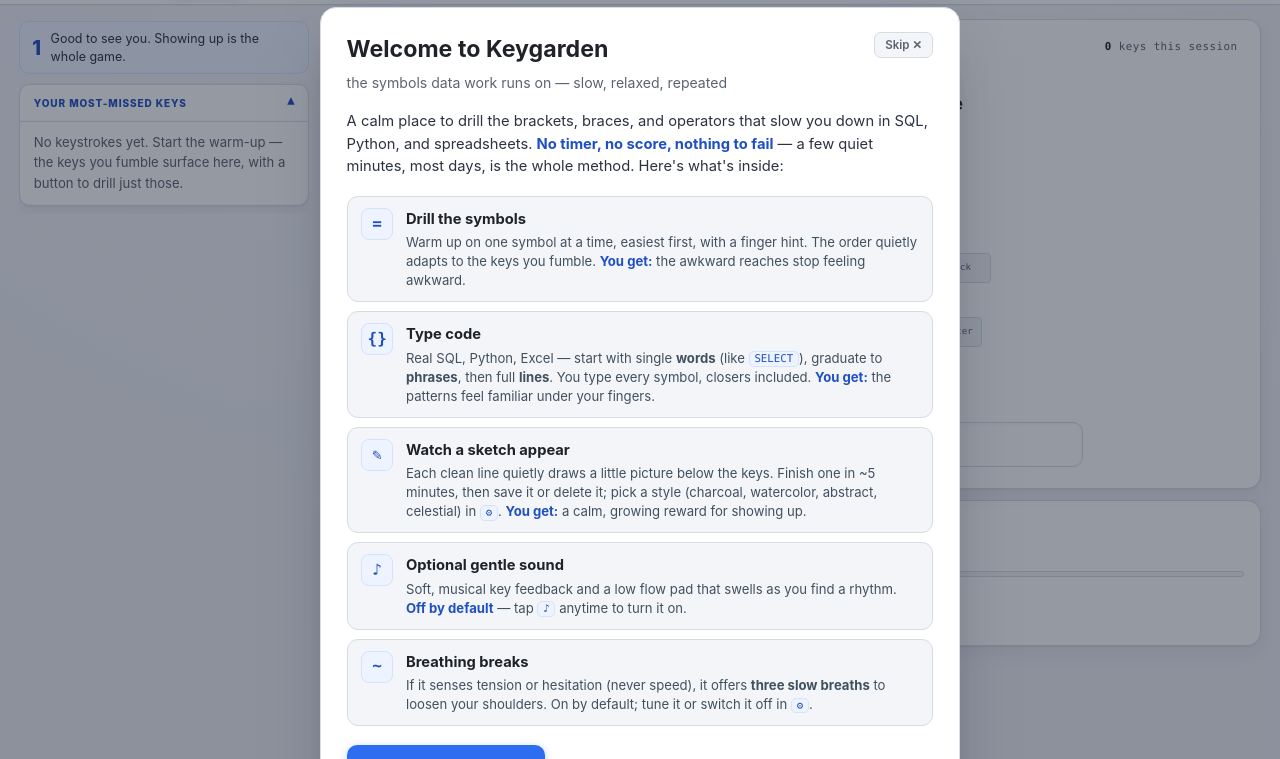
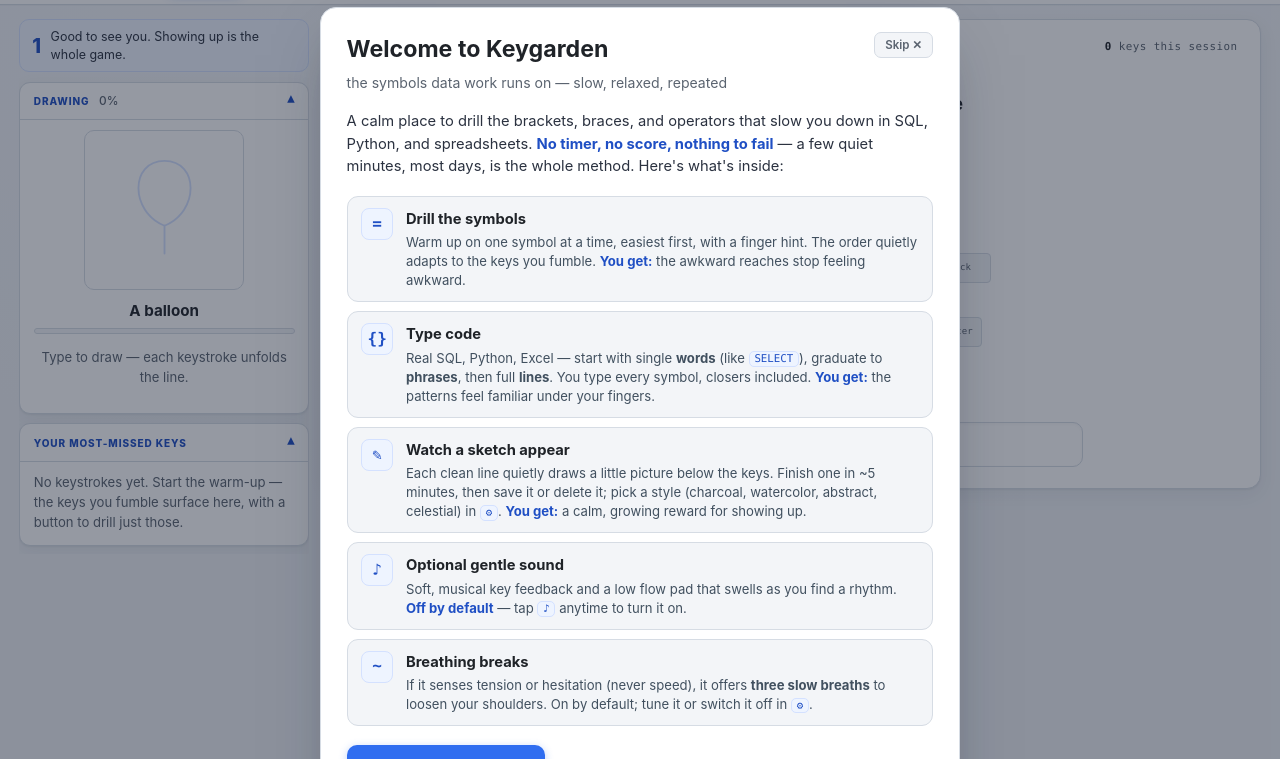
Before and after one commit to michaelnocito/keygarden, a plain HTML site: page keygarden-offline.html in a window 1280 px wide. Shown: the part 41-800 px from the top of the page. Drawn offline with Linux system fonts and the light colour scheme.

Commit message:
Move drawing into the progress rail as the top collapsible (open by default, above most-missed)

```diff
--- a/keygarden-offline.html
+++ b/keygarden-offline.html
@@ -134,11 +134,11 @@
   .kf-key.target-shift .kf-base{color:#fff!important;}
   .kf-key.wrong{background:var(--bad)!important;border-color:#b01a24!important;animation:nudge .18s;}
   .kf-key.wrong .kf-base,.kf-key.wrong .kf-shifted{color:#fff!important;}
-  /* sketch panel in work area — secondary, sits below typing card */
-  .kf-sketch-panel{width:100%;background:var(--panel);border:1px solid var(--line);border-radius:14px;box-shadow:var(--shadow);padding:.75rem 1rem;margin-top:.7rem;}
-  .kf-sketch-row{display:flex;align-items:center;gap:.9rem;}
-  .kf-sketch-canvas{flex:0 0 auto;width:120px;height:120px;background:#fff;border:1px solid var(--line);border-radius:10px;overflow:hidden;position:relative;display:flex;align-items:center;justify-content:center;}
+  /* sketch — sits at top of the progress rail; vertical stack in narrow column */
+  .kf-sketch-row{display:flex;flex-direction:column;align-items:center;gap:.55rem;}
+  .kf-sketch-canvas{width:160px;height:160px;background:#fff;border:1px solid var(--line);border-radius:10px;overflow:hidden;position:relative;display:flex;align-items:center;justify-content:center;}
   .kf-sketch-canvas svg{width:88%;height:88%;}
+  .kf-sketch-info{width:100%;text-align:center;}
   .kf-art{display:block;width:100%;height:100%;}
   .kf-art .ghost{fill:none;stroke:var(--accent-bd);stroke-width:5;stroke-linecap:round;stroke-linejoin:round;}
   .kf-art .ink{fill:none;stroke:var(--accent);stroke-width:5;stroke-linecap:round;stroke-linejoin:round;transition:stroke-dashoffset .28s ease-out;}
@@ -1804,10 +1804,6 @@
     focusKeys: focusKeys,
     clearFocus: clearFocus,
     voiceOn: voiceOn
-  }), /*#__PURE__*/React.createElement(LiveSketch, {
-    sketch: sketch,
-    onSave: saveSketch,
-    onDiscard: discardSketch
   }))));
 }
 
@@ -1870,6 +1866,14 @@
   }, streak.streak || 1), /*#__PURE__*/React.createElement("span", {
     className: "kf-streak-txt"
   }, streak.streak > 1 ? /*#__PURE__*/React.createElement(React.Fragment, null, "Welcome back \u2014 ", /*#__PURE__*/React.createElement("b", null, streakWord), ".") : /*#__PURE__*/React.createElement(React.Fragment, null, "Good to see you. Showing up is the whole game."), streak.days > 1 && /*#__PURE__*/React.createElement(React.Fragment, null, " ", streak.days, " days \xB7 ", streak.sessions, " sessions", finished.length > 0 ? ` · ${finished.length} ${finished.length === 1 ? "sketch" : "sketches"}` : "", "."))), /*#__PURE__*/React.createElement(Collapsible, {
+    title: sketch && sketch.pending != null ? "Sketch — finished" : "Drawing",
+    defaultOpen: true,
+    subtitle: sketch && sketch.pending != null ? "keep or delete?" : `${Math.round((sketch ? sketch.strokes : 0) / STROKES_GOAL * 100)}%`
+  }, /*#__PURE__*/React.createElement(LiveSketch, {
+    sketch: sketch,
+    onSave: onSave,
+    onDiscard: onDiscard
+  })), /*#__PURE__*/React.createElement(Collapsible, {
     title: "Your most-missed keys",
     defaultOpen: true,
     subtitle: attempts === 0 ? null : missed.length > 0 ? `${missed.length} ${missed.length === 1 ? "key" : "keys"} fumbled` : "clean so far"
@@ -2687,9 +2691,7 @@
     } catch (e) {}
   }, [frac, cur.d]);
   return /*#__PURE__*/React.createElement("div", {
-    className: "kf-sketch-panel" + (pending ? " done" : "")
-  }, /*#__PURE__*/React.createElement("div", {
-    className: "kf-sketch-row"
+    className: "kf-sketch-row" + (pending ? " done" : "")
   }, /*#__PURE__*/React.createElement("div", {
     className: "kf-sketch-canvas"
   }, /*#__PURE__*/React.createElement("svg", {
@@ -2718,8 +2720,6 @@
   }))), /*#__PURE__*/React.createElement("div", {
     className: "kf-sketch-info"
   }, /*#__PURE__*/React.createElement("p", {
-    className: "kf-sketch-status"
-  }, pending ? "Finished ✓" : "Sketching"), /*#__PURE__*/React.createElement("p", {
     className: "kf-sketch-name"
   }, title), pending ? /*#__PURE__*/React.createElement(React.Fragment, null, /*#__PURE__*/React.createElement("p", {
     className: "kf-dim"
@@ -2742,7 +2742,7 @@
     }
   })), /*#__PURE__*/React.createElement("p", {
     className: "kf-dim"
-  }, near ? "Almost there — a few more keystrokes finish it." : n > 0 ? `${n} ${n === 1 ? "sketch" : "sketches"} saved · type to draw` : "Type to draw — each keystroke unfolds the line.")))));
+  }, near ? "Almost there — a few more keystrokes finish it." : n > 0 ? `${n} ${n === 1 ? "sketch" : "sketches"} saved · type to draw` : "Type to draw — each keystroke unfolds the line."))));
 }
 ReactDOM.createRoot(document.getElementById("root")).render(/*#__PURE__*/React.createElement(App, null));</script>
 </body>
--- a/tools/smoke.mjs
+++ b/tools/smoke.mjs
@@ -179,10 +179,10 @@
 // 8. Sketch layer: the live drawing panel renders in the work area (below the typing card)
 clickBtn("Type code");
 await new Promise((r) => setTimeout(r, 30));
-ok("live sketch panel renders in the work area", !!$(".kf-sketch-panel .kf-art .ink")[0] || !!$(".kf-sketch-panel")[0]);
+ok("live sketch renders in the progress rail", !!$(".kf-rail .kf-sketch-row")[0] || !!$(".kf-rail .kf-art .ink")[0]);
 clickBtn("Drill keys");
 await new Promise((r) => setTimeout(r, 30));
-ok("live sketch persists on the Drill screen", !!$(".kf-sketch-panel")[0]);
+ok("live sketch persists in the rail on the Drill screen", !!$(".kf-rail .kf-sketch-row")[0]);
 
 // 9. a clean line added a stroke, persisted into keygarden.v1.sketch; a returning streak is tracked
 let sketchPersist = false, sketchGrew = false, streakTracked = false;
```
Also changed, not shown: index.html (+8 -9 lines).
